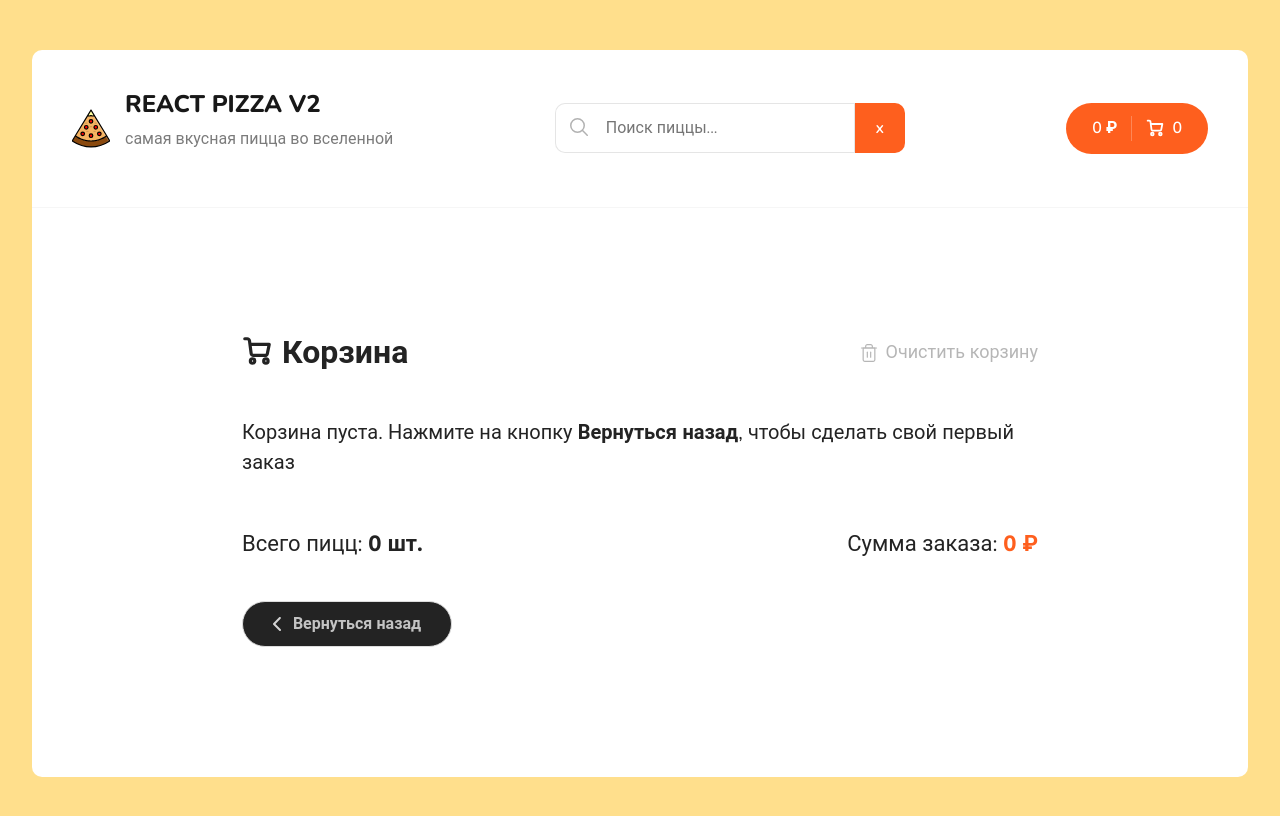
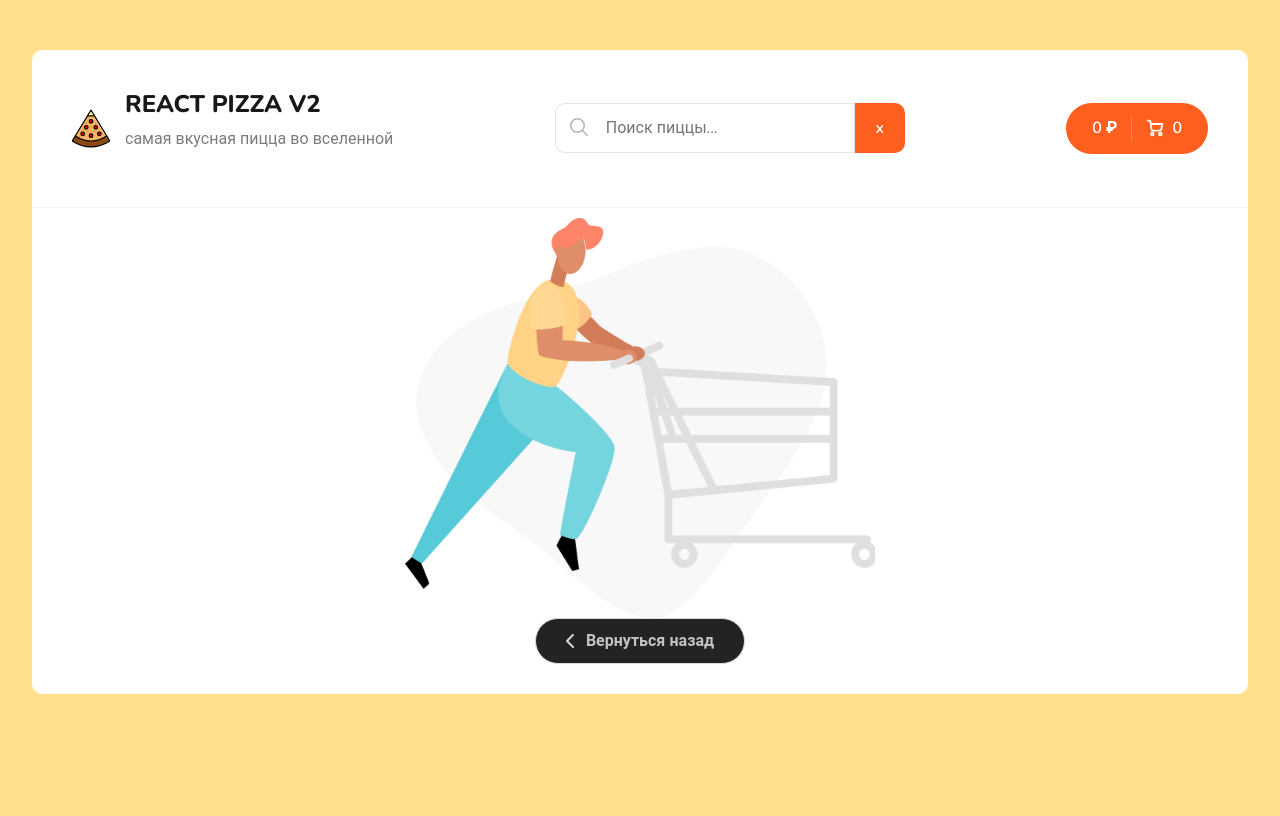
Before and after one commit to SnezhanaKorsak/pizza-react-v2, a React (Create React App) app: page /cart in a window 1280 px wide. Shown: the top 816 px of the page. Built offline with nearby package versions, Linux system fonts and the light colour scheme.

Commit message:
Change view of empty cart

```diff
--- /dev/null
+++ b/src/components/cart/CartEmpty.tsx
@@ -0,0 +1,37 @@
+import React from 'react';
+
+import styles from './styles.module.scss';
+import emptyImg from '../../assets/images/empty-cart.png';
+import { Link } from 'react-router-dom';
+
+const CartEmpty = () => {
+  const classNameLink = 'button button--outline button--add go-back-btn active';
+
+  return (
+    <div className={styles.container}>
+      <img src={emptyImg} alt='empty' className={styles.image} />
+      <div className='cart__bottom-buttons'>
+        <Link className={classNameLink} to='/'>
+          <svg
+            width='8'
+            height='14'
+            viewBox='0 0 8 14'
+            fill='none'
+            xmlns='http://www.w3.org/2000/svg'
+          >
+            <path
+              d='M7 13L1 6.93015L6.86175 1'
+              stroke='#D3D3D3'
+              strokeWidth='1.5'
+              strokeLinecap='round'
+              strokeLinejoin='round'
+            />
+          </svg>
+          <span>Вернуться назад</span>
+        </Link>
+      </div>
+    </div>
+  );
+};
+
+export default CartEmpty;
--- a/src/components/cart/EmptyCart.tsx
+++ /dev/null
@@ -1,14 +0,0 @@
-import React from 'react';
-
-import styles from './styles.module.scss';
-
-const EmptyCart = () => {
-  return (
-    <div className={styles.container}>
-      Корзина пуста. Нажмите на кнопку <strong>Вернуться назад</strong>, чтобы сделать свой первый
-      заказ
-    </div>
-  );
-};
-
-export default EmptyCart;
--- a/src/components/cart/styles.module.scss
+++ b/src/components/cart/styles.module.scss
@@ -1,4 +1,13 @@
 .container {
-  margin-top: 50px;
+  display: flex;
+  flex-direction: column;
+  align-items: center;
+  justify-content: center;
+  padding: 10px 0 30px 0;
   font-size: 20px;
+
+  .image {
+    height: 400px;
+    margin-bottom: -40px;
+  }
 }
--- a/src/components/pages/Cart.tsx
+++ b/src/components/pages/Cart.tsx
@@ -5,7 +5,7 @@ import CartItem from '../cart/CartItem';
 import CartButtons from '../cart/CartButtons';
 
 import { useAppSelector } from '../../hooks';
-import EmptyCart from '../cart/EmptyCart';
+import CartEmpty from '../cart/CartEmpty';
 
 const Cart = () => {
   const { totalCartPrice, totalPizzasCount, order } = useAppSelector((state) => state.cart);
@@ -14,13 +14,17 @@ const Cart = () => {
 
   const isEmptyCart = mappedItems.length === 0;
 
+  if (isEmptyCart) {
+    return <CartEmpty />;
+  }
+
   return (
     <div className='main-container'>
       <div className='container container--cart'>
         <div className='cart'>
           <CartHeader />
 
-          {isEmptyCart ? <EmptyCart /> : mappedItems}
+          {mappedItems}
 
           <div className='cart__bottom'>
             <div className='cart__bottom-details'>
--- a/src/scss/app.scss
+++ b/src/scss/app.scss
@@ -64,7 +64,6 @@ body {
 
   &--cart {
     max-width: 820px;
-    margin: 90px auto;
 
     .content__title {
       margin: 0;
```
